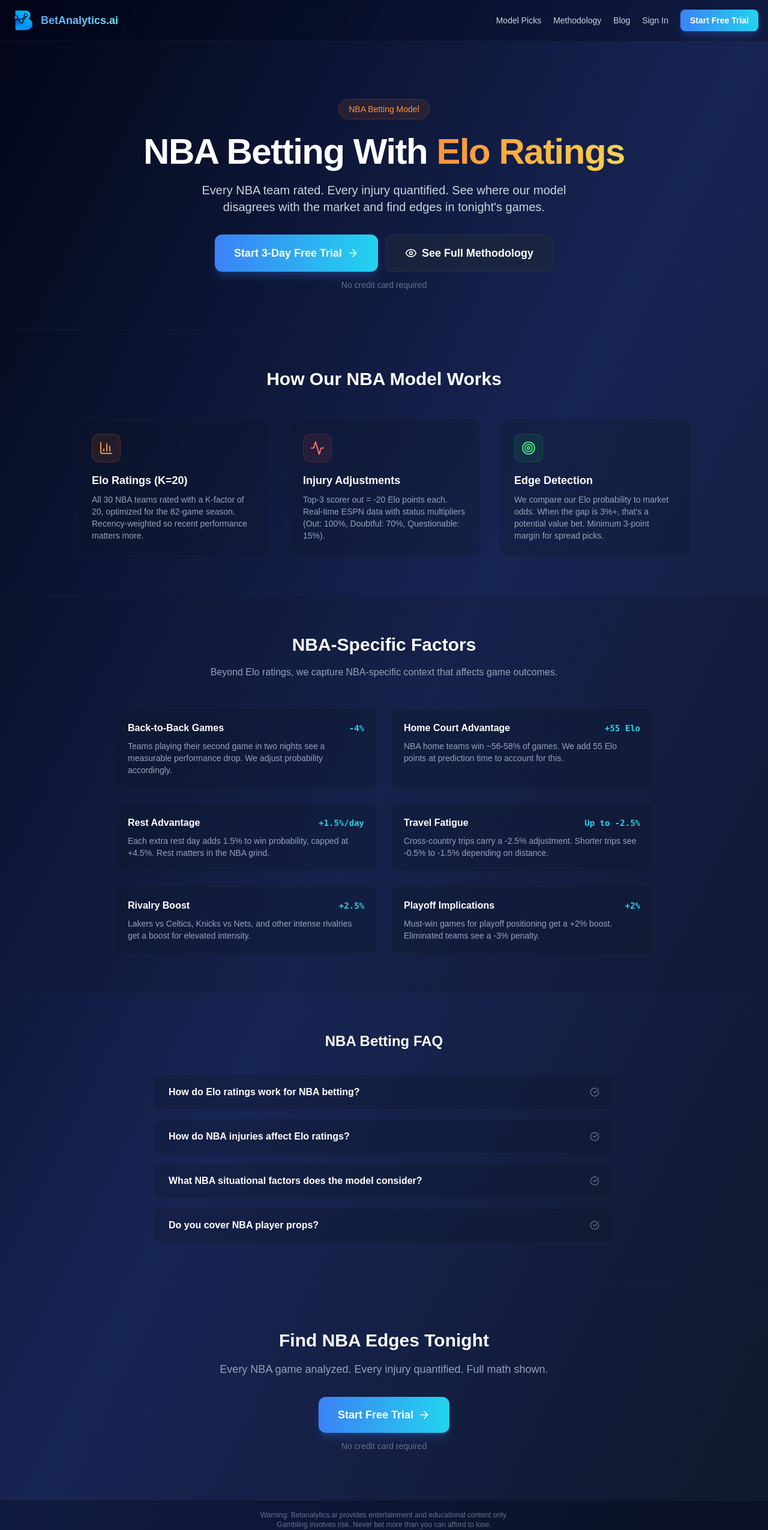
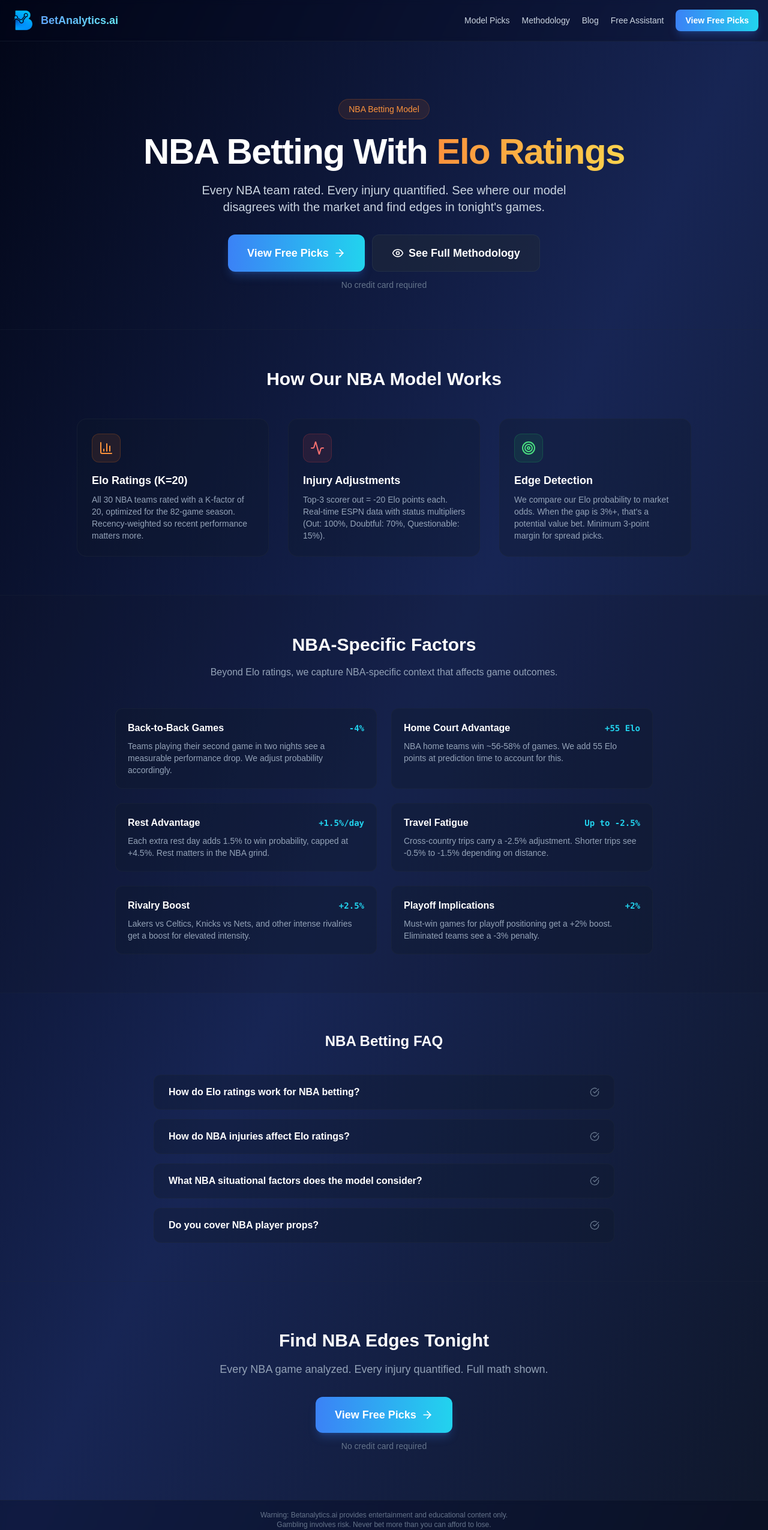
Before and after one commit to toolforgehq-source/betanalytics, a Next.js app: page /nba-betting in a window 1280 px wide. Shown: the top 2551 px of the page at 60% size. Built offline with nearby package versions, Linux system fonts and the light colour scheme.

Commit message:
Remove stale login/trial links from free public src/app/nba-betting/page.tsx

```diff
--- a/src/app/nba-betting/page.tsx
+++ b/src/app/nba-betting/page.tsx
@@ -79,9 +79,9 @@ export default function NBABettingPage() {
               <Link href="/picks" className="text-sm text-slate-300 hover:text-white transition-colors">Model Picks</Link>
               <Link href="/methodology" className="text-sm text-slate-300 hover:text-white transition-colors">Methodology</Link>
               <Link href="/blog" className="text-sm text-slate-300 hover:text-white transition-colors">Blog</Link>
-              <Link href="/login" className="text-sm text-slate-300 hover:text-white transition-colors">Sign In</Link>
-              <Link href="/signup" className="px-4 py-2 bg-gradient-to-r from-blue-500 to-cyan-400 hover:from-blue-600 hover:to-cyan-500 rounded-lg font-semibold text-sm transition-all shadow-lg shadow-blue-500/25">
-                Start Free Trial
+              <Link href="/chat" className="text-sm text-slate-300 hover:text-white transition-colors">Free Assistant</Link>
+              <Link href="/picks" className="px-4 py-2 bg-gradient-to-r from-blue-500 to-cyan-400 hover:from-blue-600 hover:to-cyan-500 rounded-lg font-semibold text-sm transition-all shadow-lg shadow-blue-500/25">
+                View Free Picks
               </Link>
             </div>
             <MobileNav />
@@ -108,8 +108,8 @@ export default function NBABettingPage() {
             </p>
 
             <div className="flex flex-col sm:flex-row gap-3 justify-center mb-3">
-              <Link href="/signup" className="px-8 py-4 bg-gradient-to-r from-blue-500 to-cyan-400 hover:from-blue-600 hover:to-cyan-500 rounded-xl font-semibold text-lg transition-all shadow-lg shadow-blue-500/25 flex items-center justify-center gap-2">
-                Start 3-Day Free Trial <ArrowRight className="w-5 h-5" />
+              <Link href="/picks" className="px-8 py-4 bg-gradient-to-r from-blue-500 to-cyan-400 hover:from-blue-600 hover:to-cyan-500 rounded-xl font-semibold text-lg transition-all shadow-lg shadow-blue-500/25 flex items-center justify-center gap-2">
+                View Free Picks <ArrowRight className="w-5 h-5" />
               </Link>
               <Link href="/methodology" className="px-8 py-4 bg-slate-800/60 hover:bg-slate-700/60 border border-slate-700/40 rounded-xl font-semibold text-lg transition-colors flex items-center justify-center gap-2">
                 <Eye className="w-5 h-5" /> See Full Methodology
@@ -179,8 +179,8 @@ export default function NBABettingPage() {
           <div className="container mx-auto max-w-2xl text-center">
             <h2 className="text-3xl font-bold mb-4">Find NBA Edges Tonight</h2>
             <p className="text-slate-400 mb-8 text-lg">Every NBA game analyzed. Every injury quantified. Full math shown.</p>
-            <Link href="/signup" className="inline-flex items-center gap-2 px-8 py-4 bg-gradient-to-r from-blue-500 to-cyan-400 hover:from-blue-600 hover:to-cyan-500 rounded-xl font-semibold text-lg transition-all shadow-lg shadow-blue-500/25">
-              Start Free Trial <ArrowRight className="w-5 h-5" />
+            <Link href="/picks" className="inline-flex items-center gap-2 px-8 py-4 bg-gradient-to-r from-blue-500 to-cyan-400 hover:from-blue-600 hover:to-cyan-500 rounded-xl font-semibold text-lg transition-all shadow-lg shadow-blue-500/25">
+              View Free Picks <ArrowRight className="w-5 h-5" />
             </Link>
             <p className="text-sm text-slate-500 mt-3">No credit card required</p>
           </div>
```
